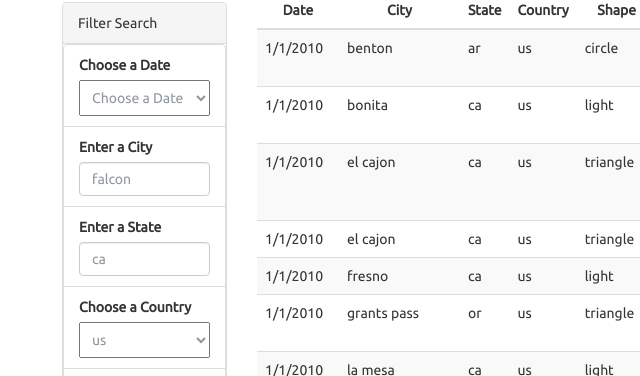
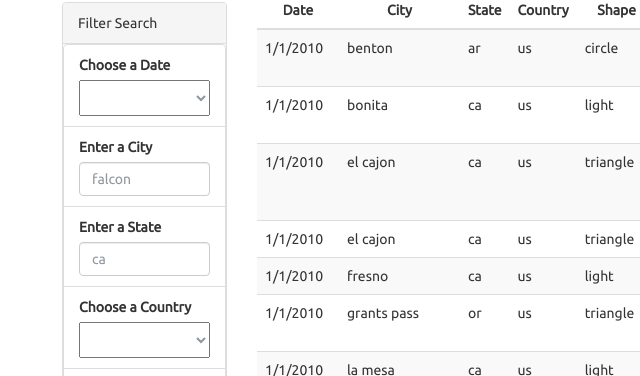
Before and after one commit to hyh-sherry/javascript-homework, a plain HTML site: page index_level2.html in a window 1280 px wide. Shown: the part 670-1046 px from the top of the page, 8-648 px from the left. Drawn offline with nearby package versions, Linux system fonts and the light colour scheme.

Commit message:
Update index_level2.html

```diff
--- a/index_level2.html
+++ b/index_level2.html
@@ -44,7 +44,7 @@
                         <li class="filter list-group-item">
                           <label for="date">Choose a Date</label>
                           <select class="mdb-select md-form" id="datetime">
-                            <option value="0">Choose a Date</option>
+                            <option value="0"></option>
                             <option value="1">1/1/2010</option>
                             <option value="2">1/2/2010</option>
                             <option value="3">1/3/2010</option>
@@ -84,6 +84,7 @@
                         <li class="filter list-group-item">
                           <label for="country">Choose a Country</label>
                           <select class="mdb-select md-form" id="country">
+                            <option value="0"></option>
                             <option value="1">us</option>
                           </select>
                         </li>
```
